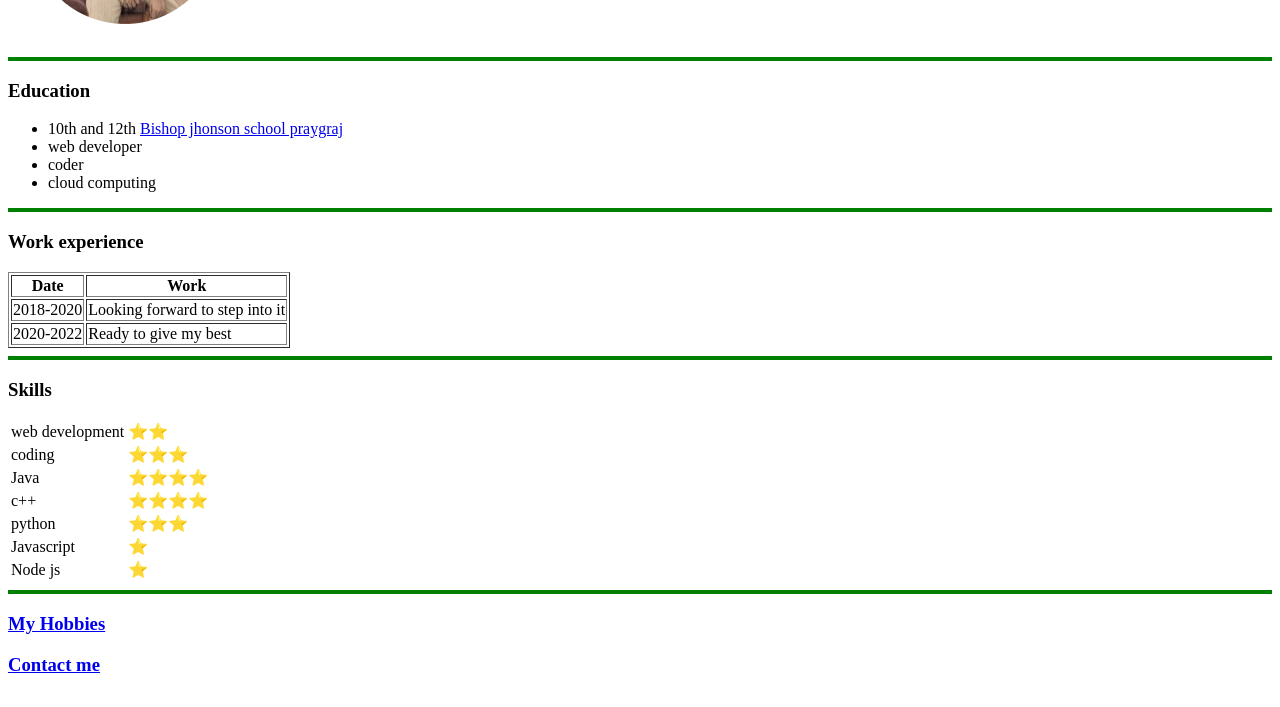
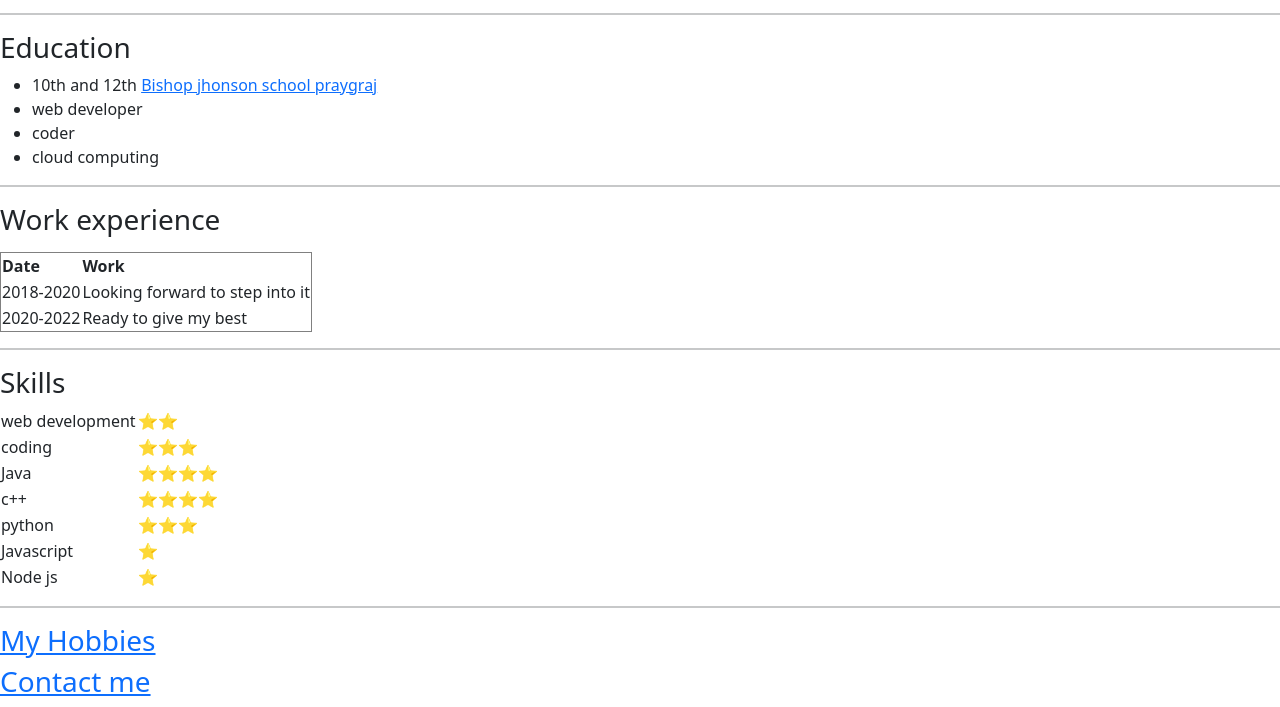
Before and after one commit to Ankurallin1/personal-web-page, a plain HTML site: page index.html in a window 1280 px wide. Shown: the part 197-904 px from the top of the page. Drawn offline with nearby package versions, Linux system fonts and the light colour scheme.

Commit message:
Update index.html
added bootstrap-css to enhance the experience

```diff
--- a/index.html
+++ b/index.html
@@ -3,6 +3,8 @@
 <head>
   <meta charset="utf-8">
   <title>ankur's personal page ❤</title>
+  <link href="https://cdn.jsdelivr.net/npm/bootstrap@5.1.3/dist/css/bootstrap.min.css" rel="stylesheet" integrity="sha384-1BmE4kWBq78iYhFldvKuhfTAU6auU8tT94WrHftjDbrCEXSU1oBoqyl2QvZ6jIW3" crossorigin="anonymous">
+  <script src="https://cdn.jsdelivr.net/npm/bootstrap@5.1.3/dist/js/bootstrap.bundle.min.js" integrity="sha384-ka7Sk0Gln4gmtz2MlQnikT1wXgYsOg+OMhuP+IlRH9sENBO0LRn5q+8nbTov4+1p" crossorigin="anonymous"></script>
 </head>
 <body>
   <table cellspacing="20">
```
